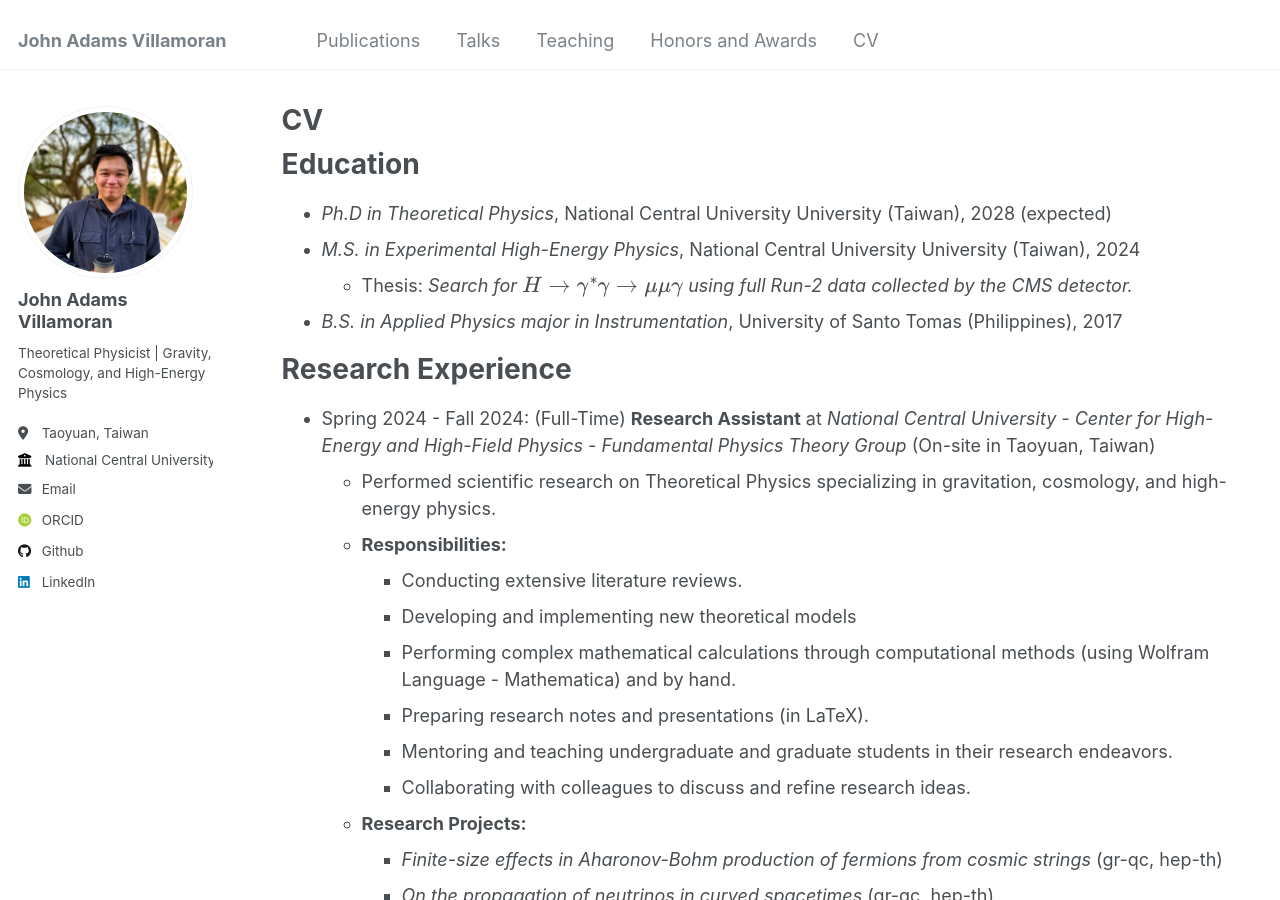
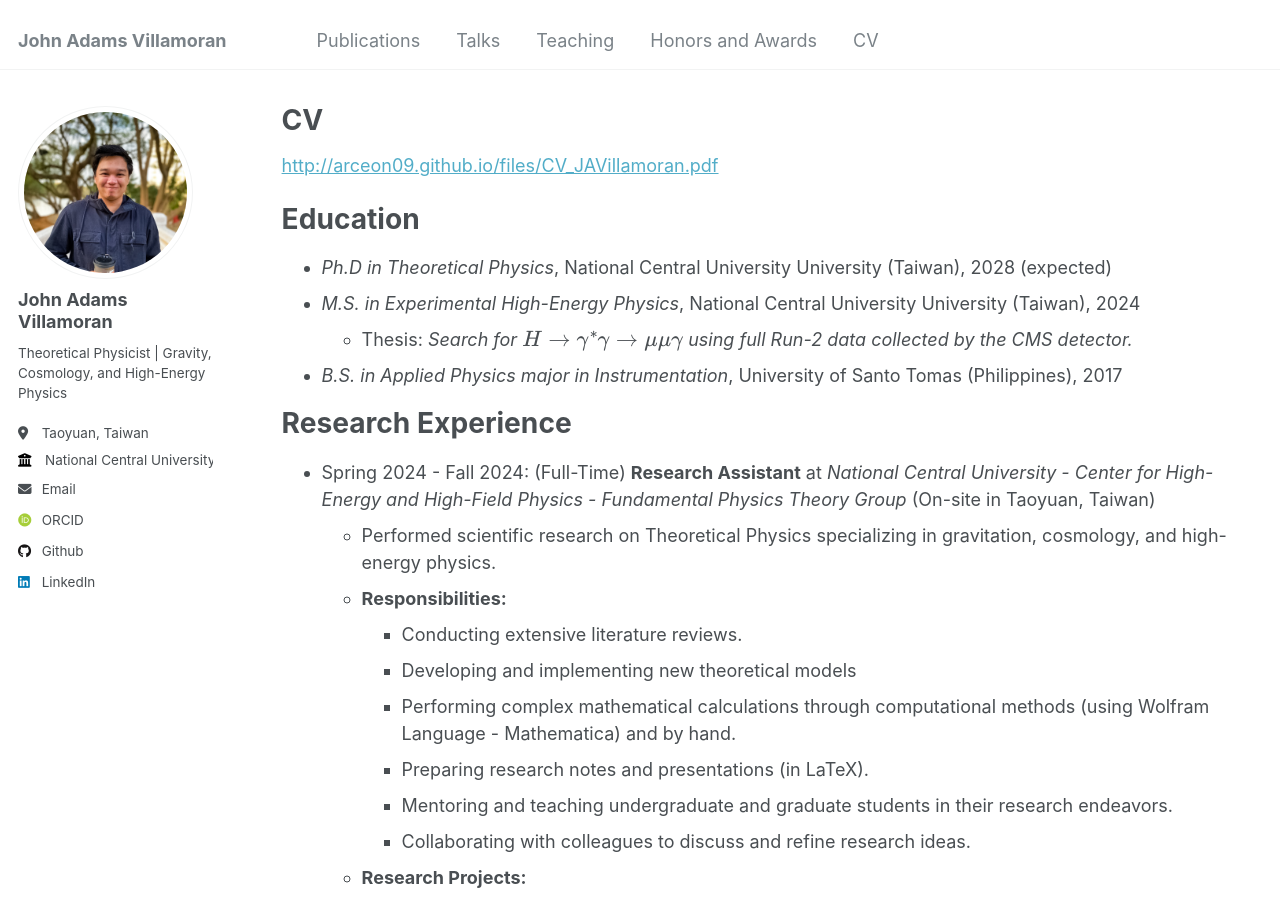
Before and after one commit to arceon09/arceon09.github.io, a Jekyll site: the page built from _pages/cv.md, in a window 1280 px wide and 900 px high. Built offline with Jekyll 4.4.1, drawn with Linux system fonts in a browser that asks for light colours; some web fonts are replaced.

Commit message:
added CV in pdf format

```diff
--- a/_pages/cv.md
+++ b/_pages/cv.md
@@ -8,6 +8,8 @@ redirect_from:
 ---
 
 {% include base_path %}
+
+[http://arceon09.github.io/files/CV_JAVillamoran.pdf](Click here for a pdf version of this CV.)
 
 Education
 ======
```
Also changed, not shown: 2 other files.
